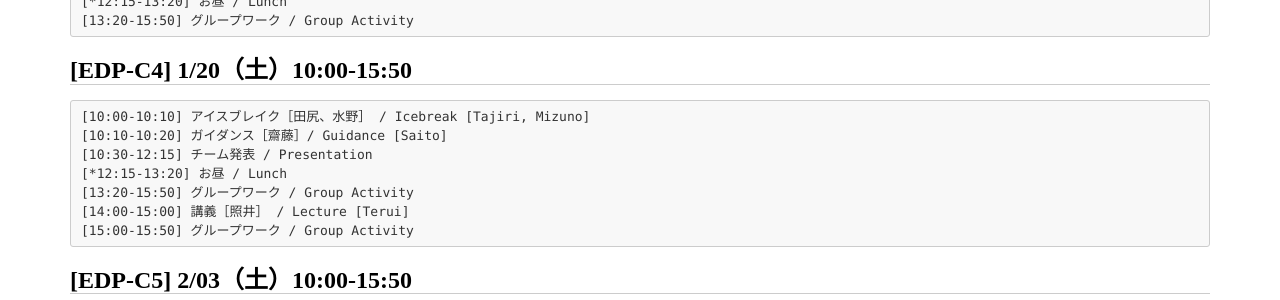
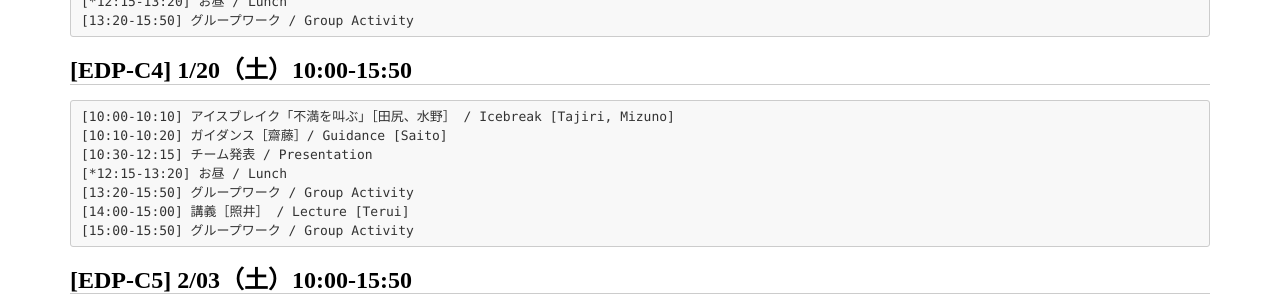
Before and after one commit to titech-edp/titech-edp.github.io, a Jekyll site: the page built from 2017-edp-bc/index.md, in a window 1280 px wide and 900 px high, scrolled down 4232 px. Shown: the part 151-451 px from the top of the window. Built offline with Jekyll 4.4.1, drawn with Linux system fonts in a browser that asks for light colours; nearby versions of some CDN libraries; emoji names are drawn with the system emoji font; library files that are not in the unit come from our copies.

Commit message:
Update icebreak

````diff
--- a/2017-edp-bc/index.md
+++ b/2017-edp-bc/index.md
@@ -226,7 +226,7 @@ NTTデータ、オロ、クックパッド、パナソニック、日本精工
 ## [EDP-C4] 1/20（土）10:00-15:50
 
 ```
-[10:00-10:10] アイスブレイク［田尻、水野］ / Icebreak [Tajiri, Mizuno]
+[10:00-10:10] アイスブレイク「不満を叫ぶ」［田尻、水野］ / Icebreak [Tajiri, Mizuno]
 [10:10-10:20] ガイダンス［齋藤］/ Guidance [Saito]
 [10:30-12:15] チーム発表 / Presentation
 [*12:15-13:20] お昼 / Lunch
````
